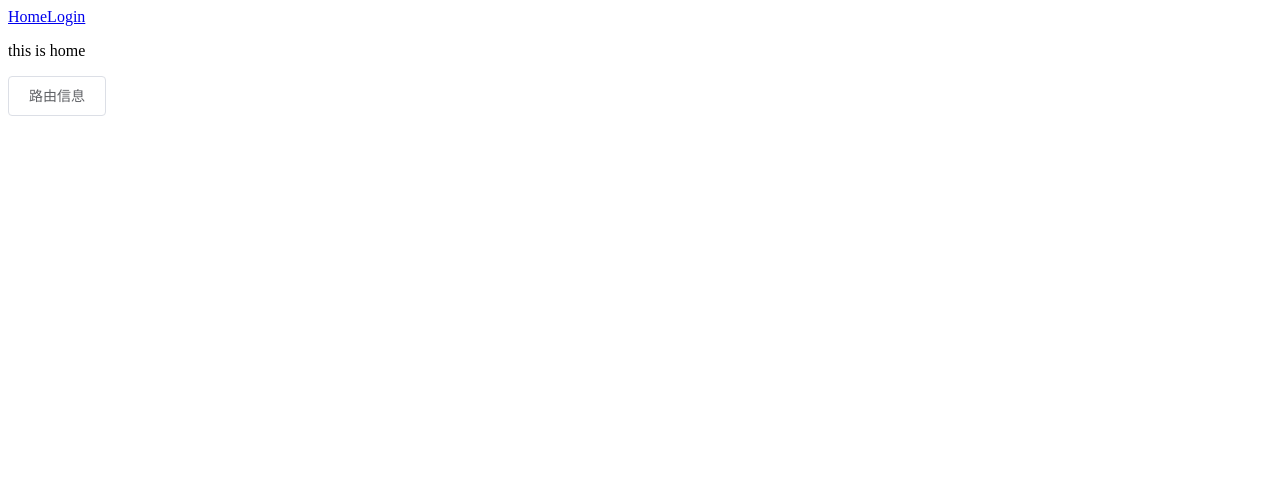
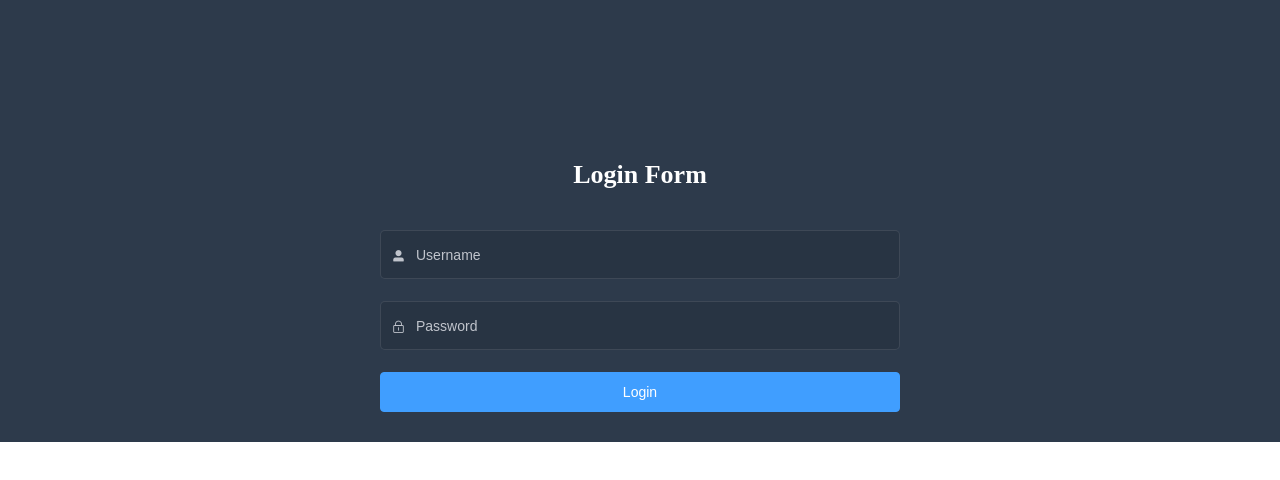
Before and after one commit to y369q369/vue-demo, a Vue app: page /login in a window 1280 px wide. Shown: the top 480 px of the page. Built offline with nearby package versions, Linux system fonts and the light colour scheme.

Commit message:
修改登录页面

```diff
--- a/package.json
+++ b/package.json
@@ -11,7 +11,8 @@
     "core-js": "^3.4.3",
     "element-ui": "^2.13.0",
     "vue": "^2.6.10",
-    "vue-router": "^3.1.3"
+    "vue-router": "^3.1.3",
+    "vuex": "^3.1.2"
   },
   "devDependencies": {
     "@vue/cli-plugin-babel": "^4.1.0",
@@ -20,6 +21,8 @@
     "babel-eslint": "^10.0.3",
     "eslint": "^5.16.0",
     "eslint-plugin-vue": "^5.0.0",
+    "node-sass": "^4.13.0",
+    "sass-loader": "^8.0.0",
     "vue-template-compiler": "^2.6.10"
   },
   "eslintConfig": {
--- a/public/index.html
+++ b/public/index.html
@@ -7,7 +7,7 @@
     <link rel="icon" href="<%= BASE_URL %>favicon.ico">
     <title>首页</title>
   </head>
-  <body>
+  <body style="margin: 0">
     <noscript>
       <strong>We're sorry but vue-tran1 doesn't work properly without JavaScript enabled. Please enable it to continue.</strong>
     </noscript>
--- a/src/App.vue
+++ b/src/App.vue
@@ -1,10 +1,10 @@
 <template>
-  <div class="login-container">
-    <router-link to="/">Home</router-link>
-    <router-link to="/login">Login</router-link>
+  <div>
+    <!--<router-link to="/">Home</router-link>
+    <router-link to="/login">Login</router-link>-->
     <router-view></router-view>
 
-    <el-button @click="getRoute">路由信息</el-button>
+    <!--<el-button @click="getRoute">路由信息</el-button>-->
   </div>
 </template>
 
@@ -12,19 +12,13 @@
 
 export default {
   name: 'App',
-  components: {
-
-  },
-  data() {
-  },
   methods: {
     getRoute: function () {
       window.console.log(this.$route);
+    },
+    addNum() {
+      this.$store.commit('increaseCount', 3);
     }
   }
 }
 </script>
-
-<style>
-
-</style>
--- a/src/main.js
+++ b/src/main.js
@@ -3,13 +3,29 @@ import App from './App.vue'
 import ElementUI from 'element-ui';
 import 'element-ui/lib/theme-chalk/index.css';
 import router from './router';
+import store from './store/store'
 
 Vue.use(ElementUI);
 
 Vue.config.productionTip = false
 
+router.beforeEach((to, from, next) =>  {
+  if (store.state.userInfo || to.path === "/login") {
+    next();
+  } else {
+    next({
+      path: "/login"
+    })
+  }
+  window.console.log(store.state);
+  window.console.log(to);
+  window.console.log(from);
+  window.console.log(next);
+})
+
 new Vue({
   el: '#app',
   router,
+  store,
   render: h => h(App),
 })
--- a/src/router.js
+++ b/src/router.js
@@ -1,17 +1,18 @@
 import Vue from 'vue';
 import VueRouter from 'vue-router'
 import Login from "./views/Login";
-import Home from './views/Home'
 
 Vue.use(VueRouter)
 
 export default new VueRouter({
+    mode: 'history',
+    base: '/',
     // routes // (缩写) 相当于 routes: routes
     routes: [
         {
             path: '/',
             name: 'home',
-            component: Home,
+            component: () => import('./views/Home'),
         },
         {
             path: '/login',
--- /dev/null
+++ b/src/store/store.js
@@ -0,0 +1,15 @@
+import Vue from 'vue';
+import Vuex from 'vuex';
+
+Vue.use(Vuex);
+
+export default new Vuex.Store({
+    state: {
+        userInfo: ''
+    },
+    mutations: {
+        increaseCount(state, info) {
+            state.userInfo = info
+        }
+    }
+})
--- a/src/views/Login.vue
+++ b/src/views/Login.vue
@@ -1,13 +1,39 @@
 <template>
-    <el-form ref="loginForm" :model="loginForm" autocomplete="on" label-width="20%" style="width: 60%">
-        <el-form-item label="用户名">
-            <el-input v-model="loginForm.username" placeholder="请输入用户名"></el-input>
-        </el-form-item>
-        <el-form-item label="密码">
-            <el-input v-model="loginForm.password" placeholder="请输入密码">
-            </el-input>
-        </el-form-item>
-    </el-form>
+    <div  class="login-container">
+        <el-form ref="loginForm" :model="loginForm" autocomplete="on" class="login-form">
+
+            <div class="title-container">
+                <h3 class="title">Login Form</h3>
+            </div>
+
+            <el-form-item prop="username">
+                <el-input
+                        v-model="loginForm.username"
+                        prefix-icon="el-icon-user-solid"
+                        placeholder="Username"
+                        autocomplete="on"
+                />
+            </el-form-item>
+            <el-form-item prop="password">
+                <el-input
+                        v-model="loginForm.password"
+                        prefix-icon="el-icon-lock"
+                        placeholder="Password"
+                        autocomplete="on"
+                />
+            </el-form-item>
+            <el-button type="primary" style="width:100%;margin-bottom:30px;" >Login</el-button>
+        </el-form>
+
+        <el-dialog title="Or connect with" :visible.sync="showDialog">
+            Can not be simulated on local, so please combine you own business simulation! ! !
+            <br>
+            <br>
+            <br>
+            <social-sign />
+        </el-dialog>
+    </div>
+
 </template>
 
 <script>
@@ -24,11 +50,82 @@
     }
 </script>
 
-<style scoped>
+<style lang="scss">
+    /* 修复input 背景不协调 和光标变色 */
+    /* Detail see https://github.com/PanJiaChen/vue-element-admin/pull/927 */
+
+    $bg:#283443;
+    $light_gray:#fff;
+    $cursor: #fff;
+
+
+    /* reset element-ui css */
+    .login-container {
+        .el-input {
+            display: inline-block;
+            height: 47px;
+            width: 85%;
+
+            input {
+                background: transparent;
+                border: 0px;
+                -webkit-appearance: none;
+                border-radius: 0px;
+                padding: 12px 5px 12px 35px;
+                color: $light_gray;
+                height: 47px;
+                caret-color: $cursor;
+
+                &:-webkit-autofill {
+                    box-shadow: 0 0 0px 1000px $bg inset !important;
+                    -webkit-text-fill-color: $cursor !important;
+                }
+            }
+        }
+
+        .el-form-item {
+            border: 1px solid rgba(255, 255, 255, 0.1);
+            background: rgba(0, 0, 0, 0.1);
+            border-radius: 5px;
+            color: #454545;
+        }
+    }
+</style>
+
+<style lang="scss" scoped>
     .login-container {
         min-height: 100%;
         width: 100%;
         background-color: #2d3a4b;
         overflow: hidden;
+
+        .login-form {
+            position: relative;
+            width: 520px;
+            max-width: 100%;
+            padding: 160px 35px 0;
+            margin: 0 auto;
+            overflow: hidden;
+
+            .svg-container {
+                padding: 6px 5px 6px 15px;
+                color: #2d3a4b;
+                vertical-align: middle;
+                width: 30px;
+                display: inline-block;
+            }
+        }
+
+        .title-container {
+            position: relative;
+
+            .title {
+                font-size: 26px;
+                color: #fff;
+                margin: 0px auto 40px auto;
+                text-align: center;
+                font-weight: bold;
+            }
+        }
     }
 </style>
```
Also changed, not shown: 1 other file (tests, documents, lock files or other folders).
